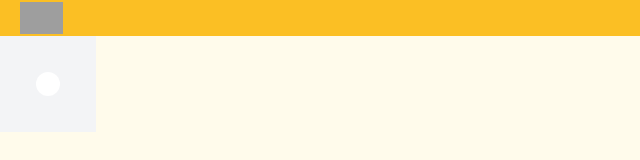
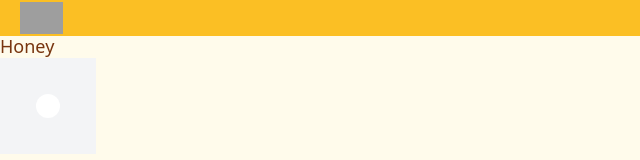
Before and after one commit to lokr314/music-harmony-analysis-website, an Astro site: page / in a window 1280 px wide. Shown: the full height of the page, 0-640 px from the left. Built offline with nearby package versions, Linux system fonts and the light colour scheme; Astro itself is replaced by a stand-in of ours; grey boxes are pictures that could not be loaded.

Commit message:
Coole Überschrift eingefügt, git deployment test

```diff
--- a/src/pages/index.astro
+++ b/src/pages/index.astro
@@ -3,6 +3,7 @@ import Layout from '../layouts/Layout.astro';
 ---
 
 <Layout title = 'HONEY'>
+    <h1>Honey</h1>
     <div class="bg-gray-100 h-24 w-24 flex items-center justify-center">
         <div class="bg-white h-6 w-6 rounded-full rotate-45 transform"></div>
     </div>
```
Also changed, not shown: src/components/Header.astro (line endings or trailing spaces), src/styles/global.css (line endings or trailing spaces), 3 other files.
